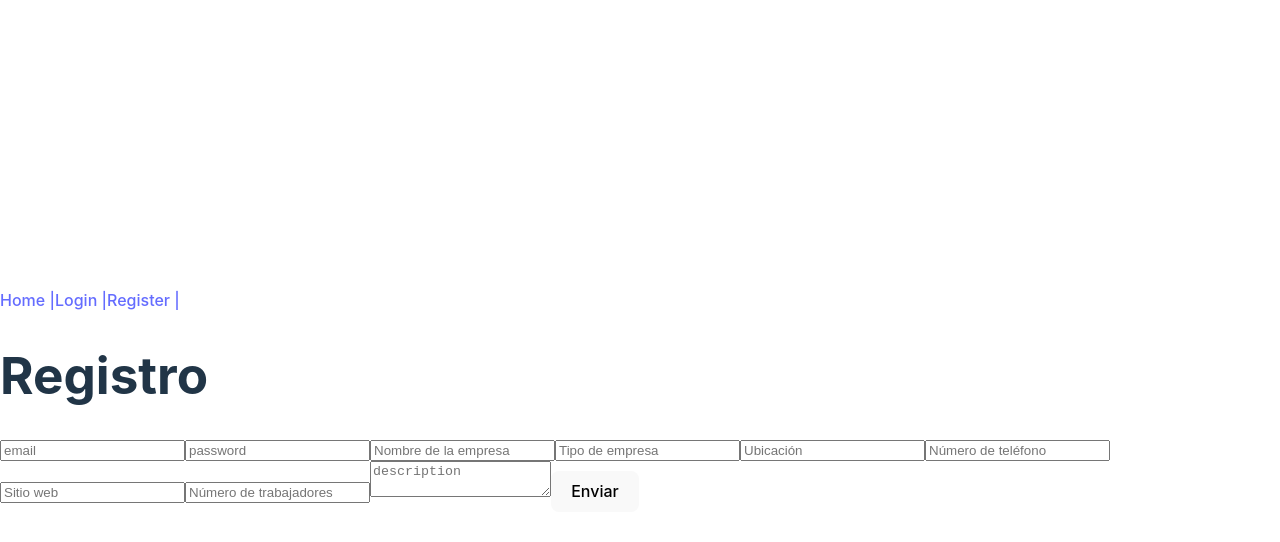
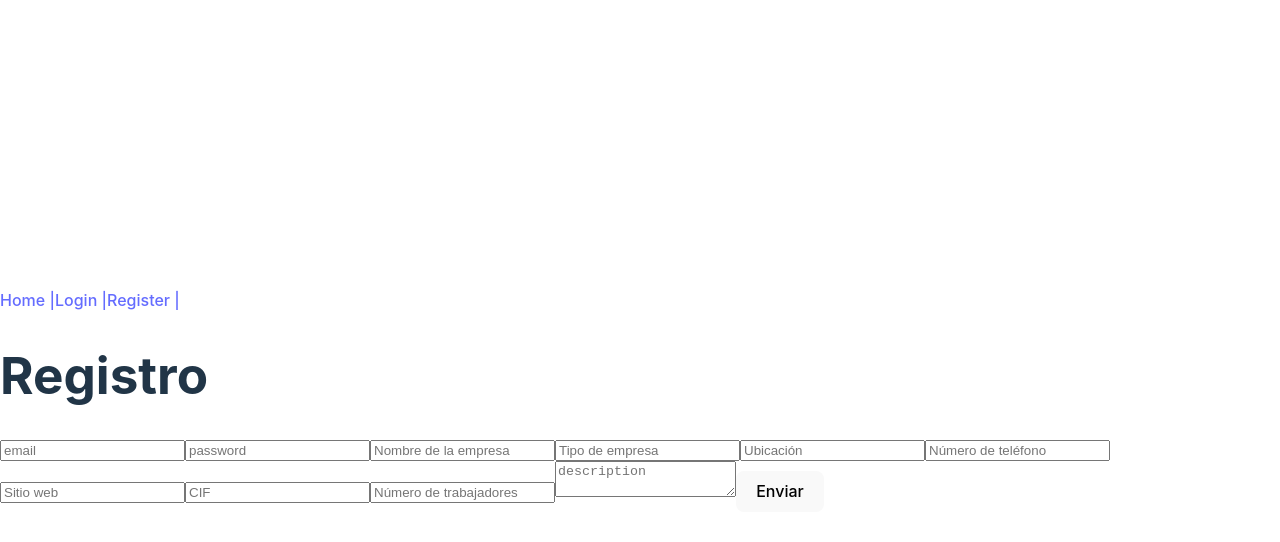
Before and after one commit to AdrikLarreategui/Desafio-BBK, a React (Vite) app in the folder Frontend/: page /register in a window 1280 px wide. Both pictures are taken after a click on the button "Empresa". Shown: the top 542 px of the page. Built offline with nearby package versions, Linux system fonts and the light colour scheme.

Commit message:
código comentado eliminado

```diff
--- a/Frontend/src/assets/components/Register/Register.jsx
+++ b/Frontend/src/assets/components/Register/Register.jsx
@@ -5,7 +5,7 @@ import { useDispatch, useSelector } from "react-redux";
 import { register, reset } from "../../redux/auth/authSlice";
 //import './Register.scss'
 
-//CÓDIGO CHATGPT
+
 const CompanyForm = ({ onSubmit, onReturn }) => {
   const [formData, setFormData] = useState(
     {
@@ -14,17 +14,18 @@ const CompanyForm = ({ onSubmit, onReturn }) => {
       role: 'company',
       companyProfile: {
         companyName: '',
-        typeCompany: '',
+        industry: '',
         location: '',
-        telephoneNumber: '',
+        telephone: '',
         webSite: '',
+        socialNumber: '',
         workersNumber: '',
         description: ''
       }
     })
 
 
-  const { email, password, companyName, typeCompany, location, telephoneNumber, webSite, workersNumber, description } = formData
+  const { email, password, companyName, industry, location, telephone, webSite, socialNumber, workersNumber, description } = formData
   const dispatch = useDispatch();
   const navigate = useNavigate();
   const { isSuccess, isError } = useSelector((state) => state.auth);
@@ -32,10 +33,10 @@ const CompanyForm = ({ onSubmit, onReturn }) => {
 
   const handleSubmit = (e) => {
     e.preventDefault();
-    onSubmit({ companyName, typeCompany, location, telephoneNumber, webSite, workersNumber, description });
+    onSubmit({ companyName, industry, location, telephone, webSite, socialNumber, workersNumber, description });
     setTimeout(() => {
       onReturn();
-    }, 1500); // 1.5 segundos
+    }, 1500);
   };
 
   const handleChange = (e) => {
@@ -52,10 +53,11 @@ const CompanyForm = ({ onSubmit, onReturn }) => {
       <input name="email" type="text" placeholder="email" value={email} onChange={handleChange} required />
       <input name="password" type="text" placeholder="password" value={password} onChange={handleChange} required />
       <input name="companyName" type="text" placeholder="Nombre de la empresa" value={companyName} onChange={handleChange} required />
-      <input name="typeCompany" type="text" placeholder="Tipo de empresa" value={typeCompany} onChange={handleChange} required />
+      <input name="industry" type="text" placeholder="Tipo de empresa" value={industry} onChange={handleChange} required />
       <input name="location" type="text" placeholder="Ubicación" value={location} onChange={handleChange} required />
-      <input name="telephoneNumber" type="tel" placeholder="Número de teléfono" value={telephoneNumber} onChange={handleChange} required />
+      <input name="telephone" type="tel" placeholder="Número de teléfono" value={telephone} onChange={handleChange} required />
       <input name="webSite" type="text" placeholder="Sitio web" value={webSite} onChange={handleChange} required />
+      <input name="socialNumber" type="text" placeholder="CIF" value={socialNumber} onChange={handleChange} required />
       <input name="workersNumber" type="number" placeholder="Número de trabajadores" value={workersNumber} onChange={handleChange} required />
       <textarea placeholder="description" value={description} onChange={handleChange} required />
       <button type="submit">Enviar</button>
@@ -68,7 +70,7 @@ const TalentForm = () => {
     name: '',
     surname: '',
     telephone: '',
-    bithdate: '',
+    birthdate: '',
     email: '',
     password: '',
     education: [],
@@ -266,173 +268,3 @@ const Register = () => {
 }
 
 export default Register;
-
-
-//CÓDIGO APAÑADO
-// const companyForm = (onSubmit) => {
-//   const [formData, setFormData] = useState({
-//     companyName: '',
-//     typeCompany: '',
-//     location: '',
-//     telephoneNumber: '',
-//     webSite: '',
-//     workersNumber: '',
-//     description: ''
-//   })
-
-//   const { companyName, typeCompany, location, telephoneNumber, webSite, workersNumber, description } = formData
-//   const dispatch = useDispatch();
-//   const navigate = useNavigate();
-//   const { isSuccess, isError } = useSelector((state) => state.auth);
-
-//     useEffect(() => {
-//     if (isSuccess) {
-//       console.log("success");
-//       setTimeout(() => {
-//         navigate("/login");
-//       }, 1000);
-//     }
-//     if (isError) {
-//       console.log("error");
-//     }
-//     dispatch(reset());
-//   }, [isSuccess, isError]);
-
-//   const handleSubmit = (e) => {
-//     e.preventDefault();
-//     onSubmit({ companyName, typeCompany, location, telephoneNumber, webSite, workersNumber, description });
-//     setTimeout(() => {
-//       onReturn();
-//     }, 1500);
-//   };
-
-//     const handleChange = (e) => {
-//     setFormData({
-//       ...formData,
-//       [e.target.name]: e.target.value,
-//     });
-//   };
-
-//   return (
-//     <form onSubmit={handleSubmit}>
-//       <input type="text" name = 'companyName' placeholder="Nombre de la empresa" value={companyName}  onChange={handleChange} required />
-//       <input type="text" name="typeCompany" placeholder="Tipo de empresa" value={typeCompany}  onChange={handleChange} required />
-//       <input type="text" name="location" placeholder="Ubicación" value={location}  onChange={handleChange} required />
-//       <input type="number" name="telephoneNumber" placeholder="Número de teléfono" value={telephoneNumber}  onChange={handleChange} required />
-//       <input type="text" name="webSite" placeholder="Sitio web" value={webSite}  onChange={handleChange} required />
-//       <input type="number" name="workersNumber" placeholder="Número de trabajadores" value={workersNumber}  onChange={handleChange} required />
-//       <textarea placeholder="Descripción" value={description} required />
-//       <button type="submit">Enviar</button>
-//     </form>
-//   );
-// }
-
-// const Register = () => {
-//   const [selectedOption, setSelectedOption] = useState('');
-//   const [showForm, setShowForm] = useState(false);
-
-//   const handleOptionClick = (option) => {
-//     setSelectedOption(option);
-//     setShowForm(true);
-//   };
-
-//   const handleEmpresaSubmit = (data) => {
-//     console.log('Datos de Empresa:', data);
-//     // Aquí puedes enviar los datos a donde los necesites
-//   };
-
-//   return (
-//     <div>
-//       <h1>Registro</h1>
-//       {!showForm && (
-//         <div>
-//           <button onClick={() => handleOptionClick('talento')}>Talento</button>
-//           <button onClick={() => handleOptionClick('empresa')}>Empresa</button>
-//         </div>
-//       )}
-//       {selectedOption === 'empresa' && showForm && <companyForm onSubmit={handleEmpresaSubmit} />}
-//     </div>
-//   );
-// }
-
-
-// export default Register;
-
-
-
-
-// CÓDIGO ORIGINAL
-// const Register = () => {
-//   const [formData, setFormData] = useState({
-//     username: "",
-//     email: "",
-//     password: "",
-//   });
-
-//   const { username, email, password } = formData;
-
-//   const dispatch = useDispatch();
-//   const navigate = useNavigate();
-
-//   const { isSuccess, isError } = useSelector((state) => state.auth);
-
-//   useEffect(() => {
-//     if (isSuccess) {
-//       console.log("success");
-//       setTimeout(() => {
-//         navigate("/login");
-//       }, 1000);
-//     }
-//     if (isError) {
-//       console.log("error");
-//     }
-//     dispatch(reset());
-//   }, [isSuccess, isError]);
-
-//   const handleChange = (e) => {
-//     setFormData({
-//       ...formData,
-//       [e.target.name]: e.target.value,
-//     });
-//   };
-
-//   const handleSubmit = (event) => {
-//     event.preventDefault();
-//     console.log("form", formData);
-//     dispatch(register(formData));
-//   };
-
-//   return (
-//     <>
-//       <div>
-//         <h1>Register</h1>
-//         <form onSubmit={handleSubmit}>
-//           <input
-//             type="text"
-//             name="username"
-//             value={username}
-//             onChange={handleChange}
-//             placeholder="name"
-//           ></input>
-//           <input
-//             type="email"
-//             name="email"
-//             value={email}
-//             onChange={handleChange}
-//             placeholder="email"
-//           ></input>
-//           <input
-//             type="password"
-//             name="password"
-//             value={password}
-//             onChange={handleChange}
-//             placeholder="password"
-//           />
-//           <button type="submit">Register</button>
-//         </form>
-//       </div>
-//     </>
-//   );
-// };
-
-// export default Register;
```
